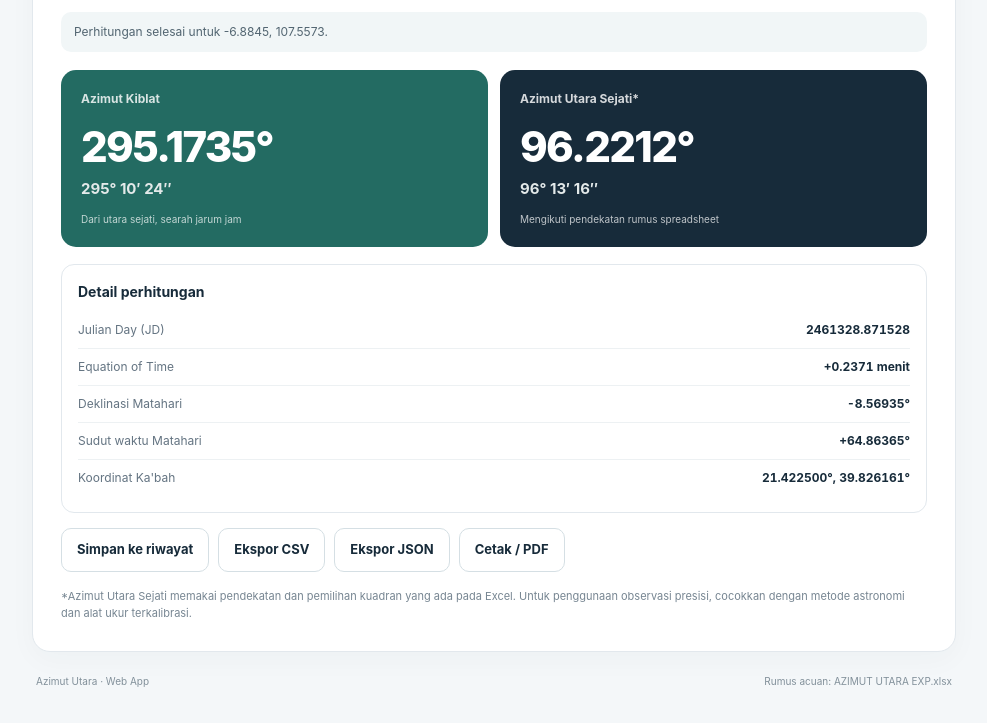
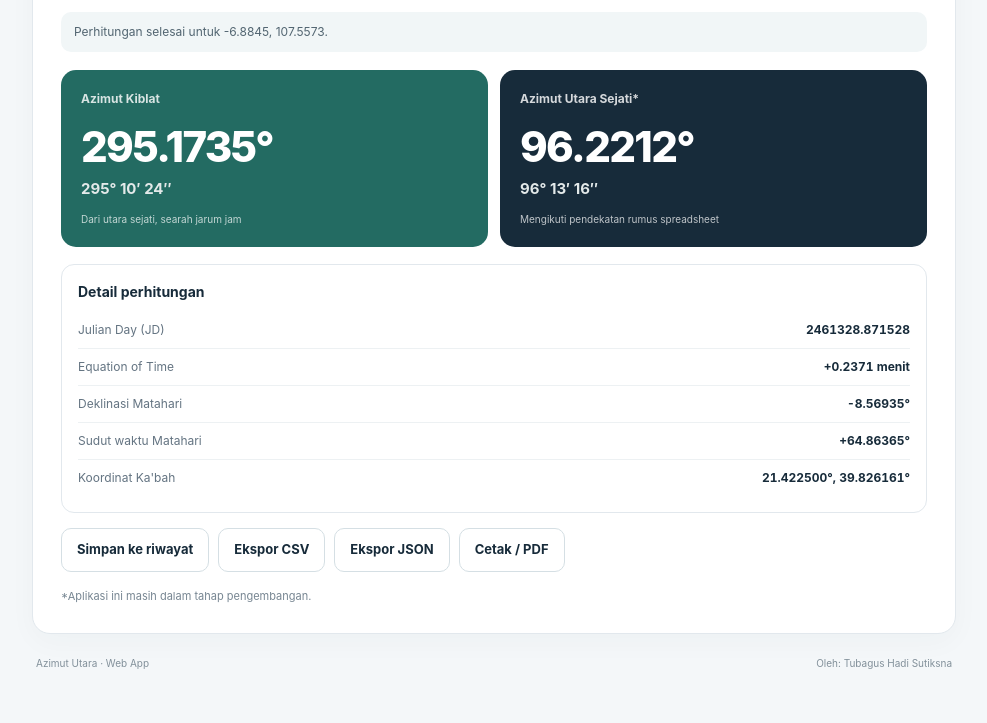
Before and after one commit to manhamilton/azimut, a plain HTML site: page index.html in a window 1280 px wide. Shown: the part 793-1516 px from the top of the page, without its empty margins (146-1133 px from the left). Drawn offline with nearby package versions, Linux system fonts and the light colour scheme.

Commit message:
Update footer and fine print text in index.html

```diff
--- a/index.html
+++ b/index.html
@@ -65,7 +65,7 @@
       <button id="jsonBtn" class="secondary" type="button">Ekspor JSON</button>
       <button id="printBtn" class="secondary" type="button">Cetak / PDF</button>
     </div>
-    <p class="fineprint">*Azimut Utara Sejati memakai pendekatan dan pemilihan kuadran yang ada pada Excel. Untuk penggunaan observasi presisi, cocokkan dengan metode astronomi dan alat ukur terkalibrasi.</p>
+    <p class="fineprint">*Aplikasi ini masih dalam tahap pengembangan.</p>
   </section>
 
   <section id="compass" class="panel tab-panel hidden">
@@ -95,7 +95,7 @@
     <div class="actions"><button id="openMapBtn" class="secondary" type="button">Buka lokasi di OpenStreetMap</button></div>
   </section>
 
-  <footer><span>Azimut Utara · Web App</span><span>Rumus acuan: AZIMUT UTARA EXP.xlsx</span></footer>
+  <footer><span>Azimut Utara · Web App</span><span>Oleh: Tubagus Hadi Sutiksna</span></span></footer>
 </main>
 <script src="https://unpkg.com/leaflet@1.9.4/dist/leaflet.js" crossorigin=""></script>
 <script src="app.js"></script>
```
